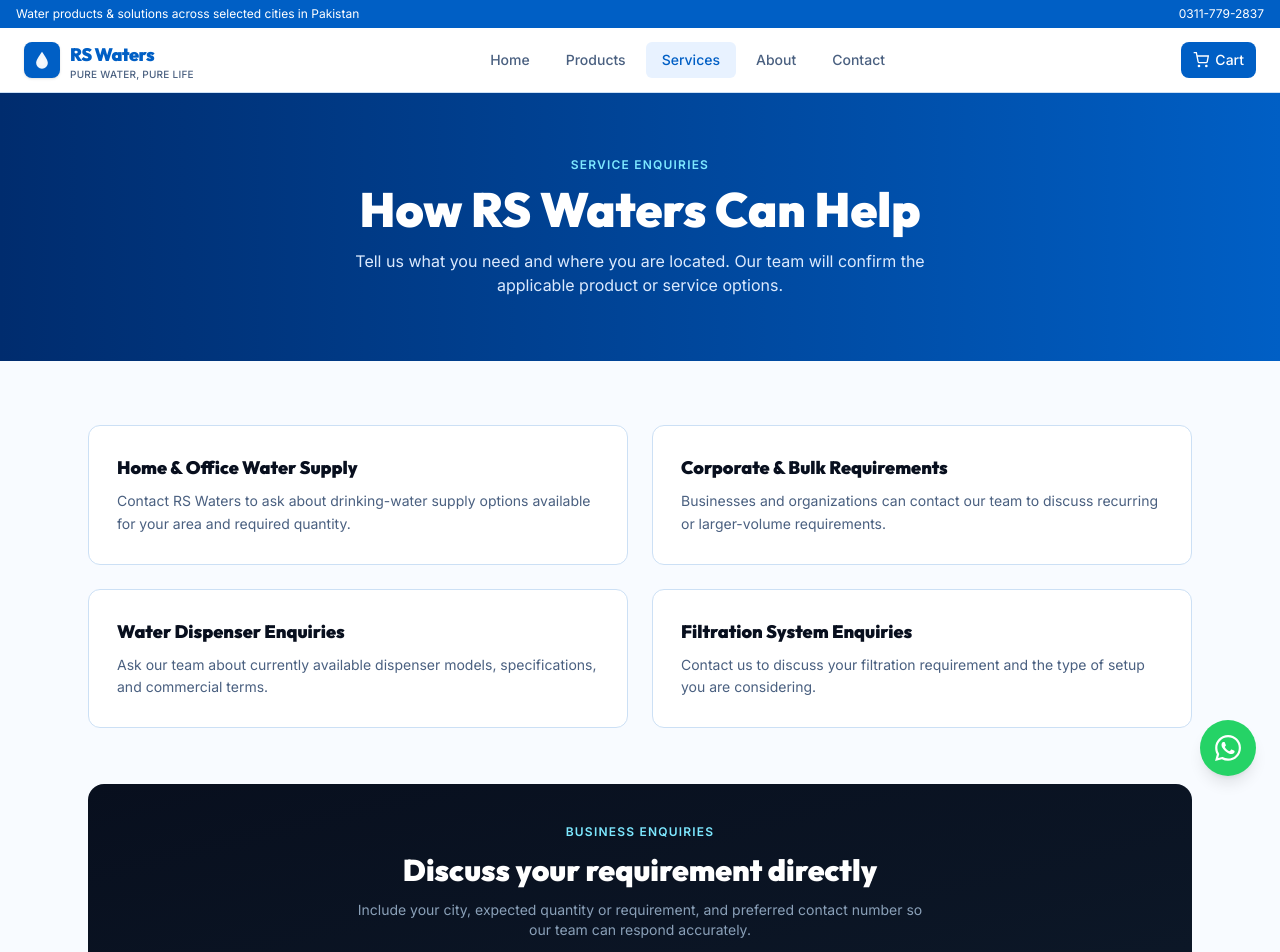
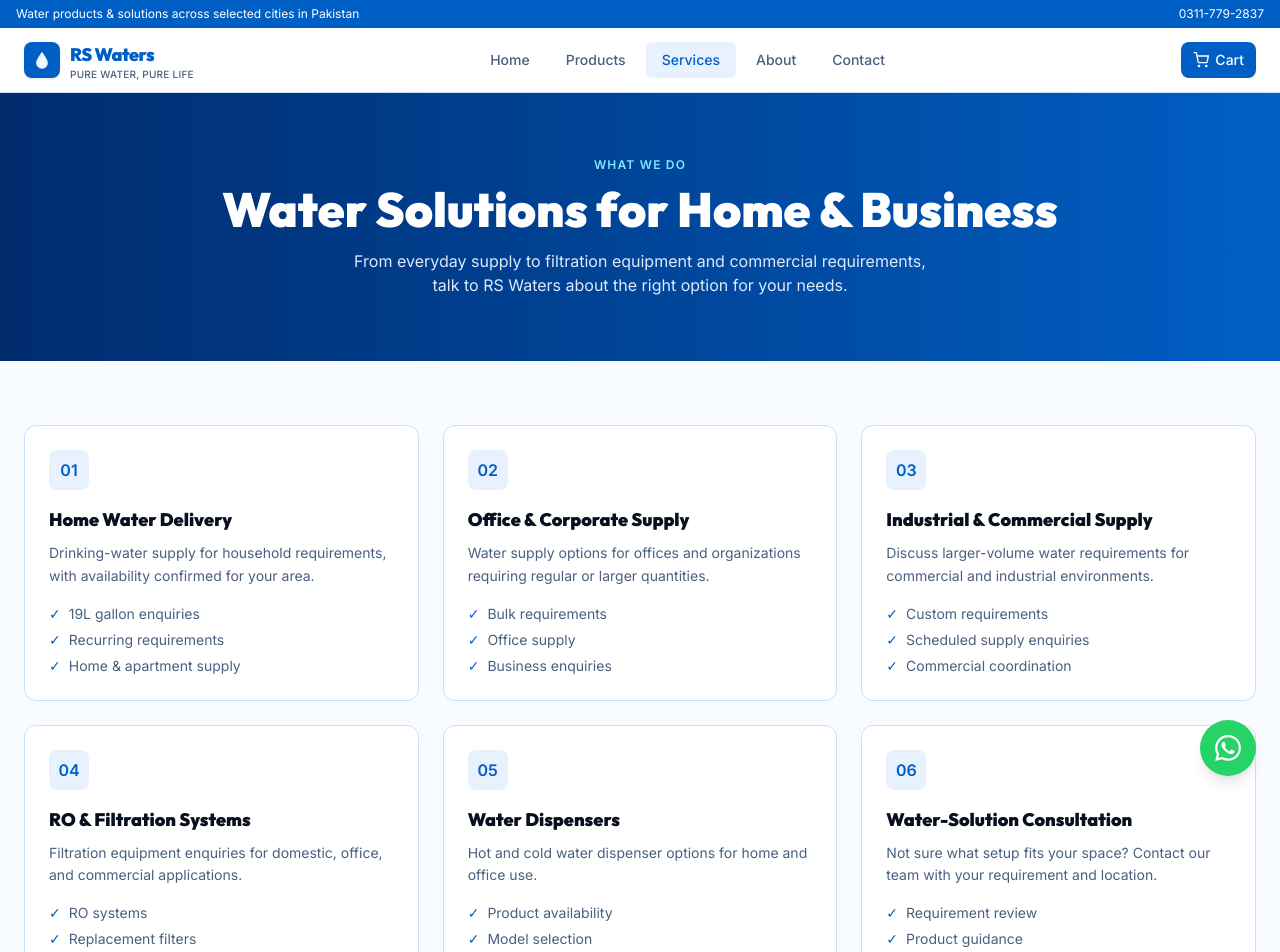
Before and after one commit to OrbixtarTechnologies/AquaRSWaters, a React (Vite) app: page /services in a window 1280 px wide. Shown: the top 952 px of the page. Built offline with nearby package versions, Linux system fonts and the light colour scheme; the HTML template or start-up script is replaced by a standard one.

Commit message:
Restore commercial services presentation

```diff
--- a/src/pages/Services.tsx
+++ b/src/pages/Services.tsx
@@ -1,63 +1,70 @@
 import { Link } from "react-router-dom";
 
-const enquiries = [
+const services = [
   {
-    title: "Home & Office Water Supply",
-    description: "Contact RS Waters to ask about drinking-water supply options available for your area and required quantity.",
+    title: "Home Water Delivery",
+    desc: "Drinking-water supply for household requirements, with availability confirmed for your area.",
+    points: ["19L gallon enquiries", "Recurring requirements", "Home & apartment supply"],
   },
   {
-    title: "Corporate & Bulk Requirements",
-    description: "Businesses and organizations can contact our team to discuss recurring or larger-volume requirements.",
+    title: "Office & Corporate Supply",
+    desc: "Water supply options for offices and organizations requiring regular or larger quantities.",
+    points: ["Bulk requirements", "Office supply", "Business enquiries"],
   },
   {
-    title: "Water Dispenser Enquiries",
-    description: "Ask our team about currently available dispenser models, specifications, and commercial terms.",
+    title: "Industrial & Commercial Supply",
+    desc: "Discuss larger-volume water requirements for commercial and industrial environments.",
+    points: ["Custom requirements", "Scheduled supply enquiries", "Commercial coordination"],
   },
   {
-    title: "Filtration System Enquiries",
-    description: "Contact us to discuss your filtration requirement and the type of setup you are considering.",
+    title: "RO & Filtration Systems",
+    desc: "Filtration equipment enquiries for domestic, office, and commercial applications.",
+    points: ["RO systems", "Replacement filters", "Installation enquiries"],
+  },
+  {
+    title: "Water Dispensers",
+    desc: "Hot and cold water dispenser options for home and office use.",
+    points: ["Product availability", "Model selection", "Accessory enquiries"],
+  },
+  {
+    title: "Water-Solution Consultation",
+    desc: "Not sure what setup fits your space? Contact our team with your requirement and location.",
+    points: ["Requirement review", "Product guidance", "Direct support"],
   },
 ];
 
 export default function Services() {
   return (
     <div className="min-h-screen bg-[#f8fbff]">
-      <div className="bg-gradient-to-r from-[#002c6e] to-[#005fc5] text-white py-16 px-4">
+      <div className="relative bg-gradient-to-r from-[#002c6e] to-[#005fc5] text-white py-16 px-4 overflow-hidden">
         <div className="max-w-4xl mx-auto text-center">
-          <div className="text-xs font-semibold text-[#7de8ff] uppercase tracking-widest mb-3">Service Enquiries</div>
-          <h1 className="text-4xl md:text-5xl font-black mb-4" style={{ fontFamily: "Outfit, sans-serif" }}>
-            How RS Waters Can Help
-          </h1>
-          <p className="text-blue-100 text-base max-w-xl mx-auto">
-            Tell us what you need and where you are located. Our team will confirm the applicable product or service options.
-          </p>
+          <div className="text-xs font-semibold text-[#7de8ff] uppercase tracking-widest mb-3">What We Do</div>
+          <h1 className="text-4xl md:text-5xl font-black mb-4" style={{ fontFamily: "Outfit, sans-serif" }}>Water Solutions for Home & Business</h1>
+          <p className="text-blue-100 text-base max-w-xl mx-auto">From everyday supply to filtration equipment and commercial requirements, talk to RS Waters about the right option for your needs.</p>
         </div>
       </div>
 
-      <div className="max-w-6xl mx-auto px-4 sm:px-6 py-16">
-        <div className="grid md:grid-cols-2 gap-6">
-          {enquiries.map((item) => (
-            <div key={item.title} className="bg-white border border-[#cce0f5] rounded-xl p-7">
-              <h2 className="text-lg font-black text-[#080f1e] mb-2" style={{ fontFamily: "Outfit, sans-serif" }}>{item.title}</h2>
-              <p className="text-sm text-[#4a6080] leading-relaxed">{item.description}</p>
+      <div className="max-w-7xl mx-auto px-4 sm:px-6 py-16">
+        <div className="grid md:grid-cols-2 lg:grid-cols-3 gap-6">
+          {services.map((service, index) => (
+            <div key={service.title} className="bg-white border border-[#cce0f5] rounded-xl p-6 hover:shadow-lg hover:border-[#005fc5]/40 transition-all">
+              <div className="w-10 h-10 rounded-lg bg-[#e8f2ff] text-[#005fc5] flex items-center justify-center font-black mb-4">{String(index + 1).padStart(2, "0")}</div>
+              <h2 className="text-lg font-black text-[#080f1e] mb-2" style={{ fontFamily: "Outfit, sans-serif" }}>{service.title}</h2>
+              <p className="text-sm text-[#4a6080] leading-relaxed mb-4">{service.desc}</p>
+              <ul className="space-y-1.5">
+                {service.points.map((point) => <li key={point} className="text-sm text-[#4a6080] flex gap-2"><span className="text-[#005fc5]">✓</span>{point}</li>)}
+              </ul>
             </div>
           ))}
         </div>
 
-        <div className="mt-14 bg-gradient-to-br from-[#080f1e] to-[#0d1929] rounded-2xl p-10 text-white text-center">
-          <div className="text-xs font-semibold text-[#7de8ff] uppercase tracking-widest mb-3">Business Enquiries</div>
-          <h2 className="text-3xl font-black mb-3" style={{ fontFamily: "Outfit, sans-serif" }}>Discuss your requirement directly</h2>
-          <p className="text-[#8aa0b8] max-w-xl mx-auto mb-6 text-sm">
-            Include your city, expected quantity or requirement, and preferred contact number so our team can respond accurately.
-          </p>
-          <div className="flex flex-wrap gap-3 justify-center">
-            <a href="mailto:info@rswaters.store?subject=RS%20Waters%20Service%20Enquiry" className="px-6 py-3 bg-[#005fc5] text-white font-bold rounded-lg hover:bg-[#004ea3] transition-colors text-sm">
-              Email RS Waters
-            </a>
-            <Link to="/contact" className="px-6 py-3 border border-white/20 text-white font-medium rounded-lg hover:bg-white/10 transition-colors text-sm">
-              Contact Details
-            </Link>
+        <div className="mt-16 bg-gradient-to-br from-[#080f1e] to-[#0d1929] rounded-2xl p-10 text-white grid md:grid-cols-[1fr_auto] gap-8 items-center">
+          <div>
+            <div className="text-xs font-semibold text-[#00b4d8] uppercase tracking-widest mb-3">Business & Bulk</div>
+            <h2 className="text-3xl font-black mb-3" style={{ fontFamily: "Outfit, sans-serif" }}>Tell us what you need</h2>
+            <p className="text-[#8aa0b8] max-w-2xl text-sm">Share your city, expected quantity, and type of requirement. Our team will confirm the available options and commercial details.</p>
           </div>
+          <Link to="/contact" className="px-6 py-3 bg-[#005fc5] text-white font-bold rounded-lg hover:bg-[#004ea3] transition-colors text-sm text-center">Get in Touch</Link>
         </div>
       </div>
     </div>
```
